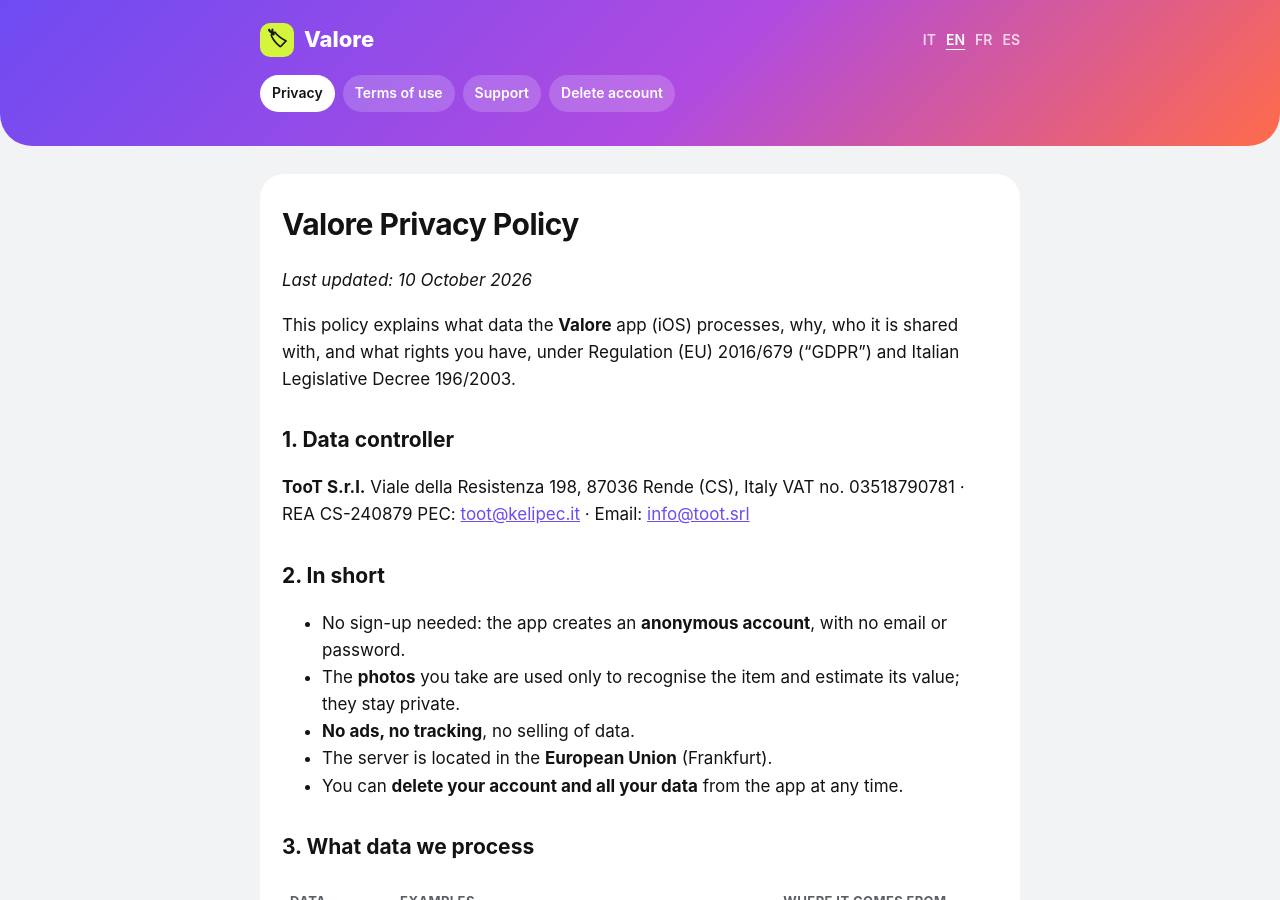
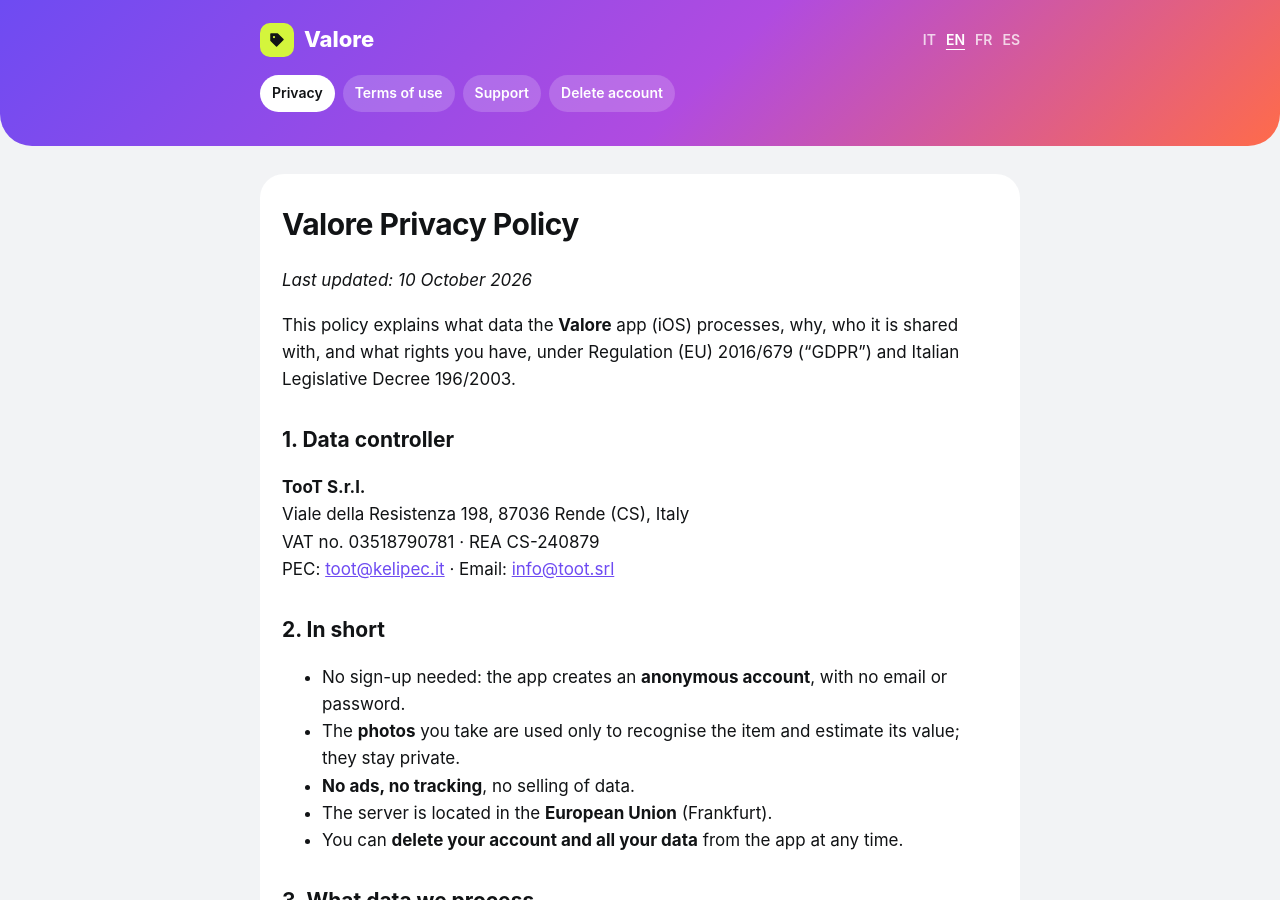
Before and after one commit to dicemans/valore, a Jekyll site: the page built from en/privacy.md, in a window 1280 px wide and 900 px high. Built offline with Jekyll 4.4.1, drawn with Linux system fonts in a browser that asks for light colours.

Commit message:
Logo disegnato e indirizzo su più righe
Co-Authored-By: Claude Opus 5.5 <noreply@anthropic.com>

```diff
--- a/_layouts/default.html
+++ b/_layouts/default.html
@@ -42,7 +42,7 @@
   <header>
     <div class="wrap">
       <div class="top">
-        <a class="brand" href="{{ '/' | append: lang | append: '/' | relative_url }}"><span class="logo">🏷</span>Valore</a>
+        <a class="brand" href="{{ '/' | append: lang | append: '/' | relative_url }}"><span class="logo"><svg width="18" height="18" viewBox="0 0 24 24" fill="#111315" aria-hidden="true"><path d="M3 12.6V4a1 1 0 0 1 1-1h8.6a1 1 0 0 1 .7.3l7.4 7.4a1 1 0 0 1 0 1.4l-8.6 8.6a1 1 0 0 1-1.4 0l-7.4-7.4a1 1 0 0 1-.3-.7ZM8 9.5A1.5 1.5 0 1 0 8 6.5a1.5 1.5 0 0 0 0 3Z"/></svg></span>Valore</a>
         <div class="langs">{% for l in site.data.i18n %}<a class="{% if l[0] == lang %}on{% endif %}" href="{{ '/' | append: l[0] | append: '/' | append: slug | relative_url }}">{{ l[0] | upcase }}</a>{% endfor %}</div>
       </div>
       <nav>
--- a/en/privacy.md
+++ b/en/privacy.md
@@ -11,9 +11,9 @@ This policy explains what data the **Valore** app (iOS) processes, why, who it i
 
 ## 1. Data controller
 
-**TooT S.r.l.**
-Viale della Resistenza 198, 87036 Rende (CS), Italy
-VAT no. 03518790781 · REA CS-240879
+**TooT S.r.l.**<br>
+Viale della Resistenza 198, 87036 Rende (CS), Italy<br>
+VAT no. 03518790781 · REA CS-240879<br>
 PEC: [toot@kelipec.it](mailto:toot@kelipec.it) · Email: [info@toot.srl](mailto:info@toot.srl)
 
 ## 2. In short
```
Also changed, not shown: es/privacy.md (+3 -3 lines), fr/privacy.md (+3 -3 lines), it/privacy.md (+3 -3 lines).
